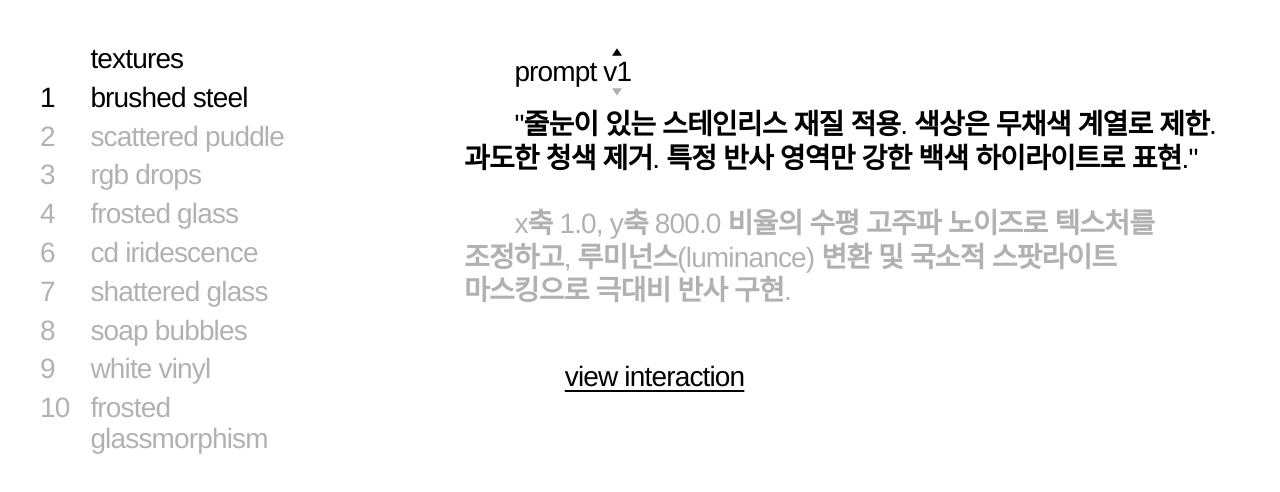
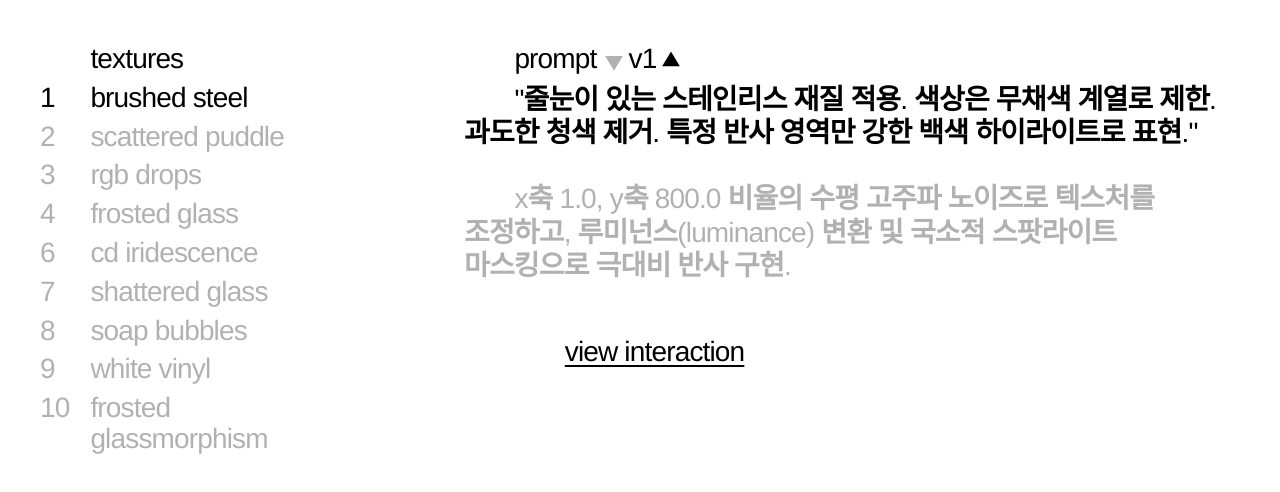
Before and after one commit to jonghyeokcolinlee/texture, a Next.js app: page / in a window 1280 px wide. Shown: the top 492 px of the page. Built offline with nearby package versions, Linux system fonts and the light colour scheme.

Commit message:
feat: update home page content and layout in page.tsx

```diff
--- a/src/app/page.tsx
+++ b/src/app/page.tsx
@@ -18,14 +18,14 @@ const renderMixedText = (text: string) => {
 };
 
 const TriangleUp = ({ className }: { className?: string }) => (
-    <svg width="10" height="8" viewBox="0 0 24 18" fill="currentColor" className={className}>
-        <path d="M12 0l12 18h-24z" />
+    <svg width="18" height="15" viewBox="0 0 24 20" fill="currentColor" className={className}>
+        <path d="M12 0l12 20h-24z" />
     </svg>
 );
 
 const TriangleDown = ({ className }: { className?: string }) => (
-    <svg width="10" height="8" viewBox="0 0 24 18" fill="currentColor" className={className}>
-        <path d="M12 18l12-18h-24z" />
+    <svg width="18" height="15" viewBox="0 0 24 20" fill="currentColor" className={className}>
+        <path d="M12 20l12-20h-24z" />
     </svg>
 );
 
@@ -226,30 +226,30 @@ export default function Home() {
             <div className="flex-none md:flex-1 h-[60vh] md:h-full bg-white relative flex flex-col md:flex-row overflow-hidden px-4 md:px-0">
                 <div className="flex-1 flex flex-col overflow-hidden">
                     {/* FIXED HEADER: prompt + version picker */}
-                    <div className="w-full py-1 text-black select-none flex-none bg-white z-40 text-[20px] lg:text-[28px] tracking-[-0.03em] leading-[1.1] font-medium flex items-center">
+                    <div className="w-full py-1 text-black select-none flex-none bg-white z-40 text-[20px] lg:text-[28px] tracking-[-0.03em] leading-[1.1] font-medium flex items-baseline">
                         <span className="indent-[1.8em]">prompt </span>
                         {activeMat && activeMat.versions.length > 1 && (
-                            <div className="inline-flex flex-col items-center justify-center ml-1 leading-none py-1">
+                            <div className="inline-flex items-baseline ml-2 gap-1.5">
+                                <button
+                                    onClick={() => {
+                                        if (activeVersionIndex > 0) setActiveVersionIndex(activeVersionIndex - 1);
+                                    }}
+                                    className={`transition-opacity ${activeVersionIndex === 0 ? 'pointer-events-none opacity-30' : 'opacity-100 hover:opacity-60'}`}
+                                    aria-label="older version"
+                                >
+                                    <TriangleDown className="translate-y-[0.1em]" />
+                                </button>
+                                <span className="text-black">v{activeVersionIndex + 1}</span>
                                 <button
                                     onClick={() => {
                                         if (activeVersionIndex < activeMat.versions.length - 1) {
                                             setActiveVersionIndex(activeVersionIndex + 1);
                                         }
                                     }}
-                                    className={`hover:opacity-60 transition-opacity ${activeVersionIndex === activeMat.versions.length - 1 ? 'pointer-events-none opacity-30' : 'opacity-100'}`}
+                                    className={`transition-opacity ${activeVersionIndex === activeMat.versions.length - 1 ? 'pointer-events-none opacity-30Space' : 'opacity-100 hover:opacity-60'}`}
                                     aria-label="newer version"
                                 >
-                                    <TriangleUp />
-                                </button>
-                                <span className="text-black inline-block py-0.5 min-w-[1.2em] text-center">v{activeVersionIndex + 1}</span>
-                                <button
-                                    onClick={() => {
-                                        if (activeVersionIndex > 0) setActiveVersionIndex(activeVersionIndex - 1);
-                                    }}
-                                    className={`hover:opacity-60 transition-opacity ${activeVersionIndex === 0 ? 'pointer-events-none opacity-30' : 'opacity-100'}`}
-                                    aria-label="older version"
-                                >
-                                    <TriangleDown />
+                                    <TriangleUp className="translate-y-[-0.05em]" />
                                 </button>
                             </div>
                         )}
```
